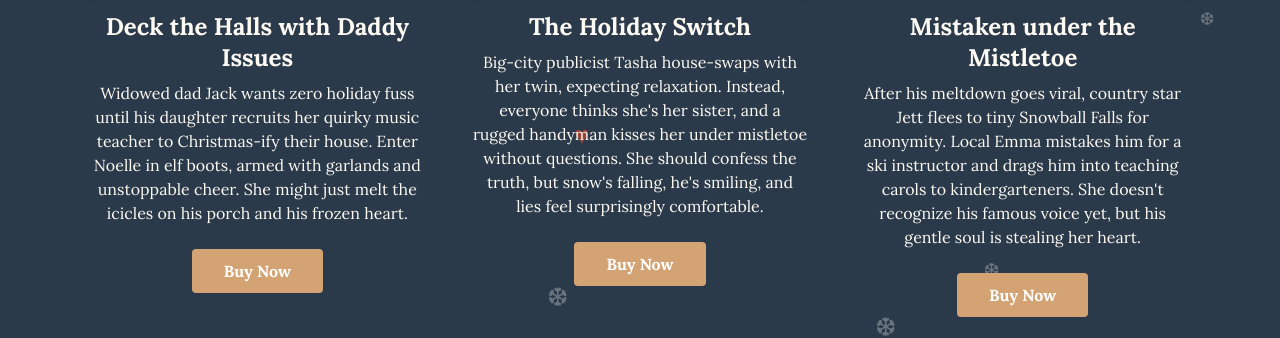
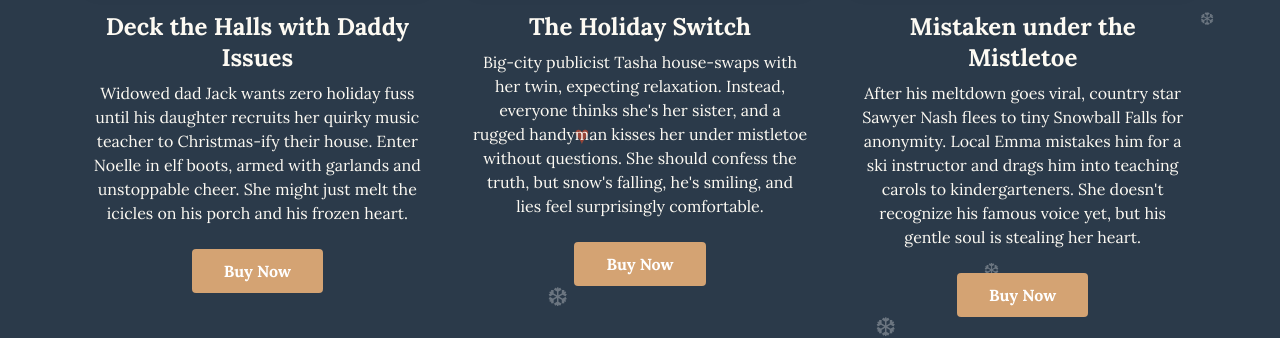
Before and after one commit to NeedsCoffee/snowfall, a Jekyll site: the page built from index.md, in a window 1280 px wide and 900 px high, scrolled down 2189 px. Shown: the part 370-708 px from the top of the window. Built offline with Jekyll 4.4.1, drawn with Linux system fonts in a browser that asks for light colours.

Commit message:
Update books.yml

```diff
--- a/_data/books.yml
+++ b/_data/books.yml
@@ -50,5 +50,5 @@
   cover_image: "9-mistaken-under-the-mistletoe.jpg"
   overlay_title: "Mistaken\nunder the\nMistletoe"
   info_title: "Mistaken under the Mistletoe"
-  summary: "After his meltdown goes viral, country star Jett flees to tiny Snowball Falls for anonymity. Local Emma mistakes him for a ski instructor and drags him into teaching carols to kindergarteners. She doesn't recognize his famous voice yet, but his gentle soul is stealing her heart."
+  summary: "After his meltdown goes viral, country star Sawyer Nash flees to tiny Snowball Falls for anonymity. Local Emma mistakes him for a ski instructor and drags him into teaching carols to kindergarteners. She doesn't recognize his famous voice yet, but his gentle soul is stealing her heart."
   buy_now_url: ""
```
